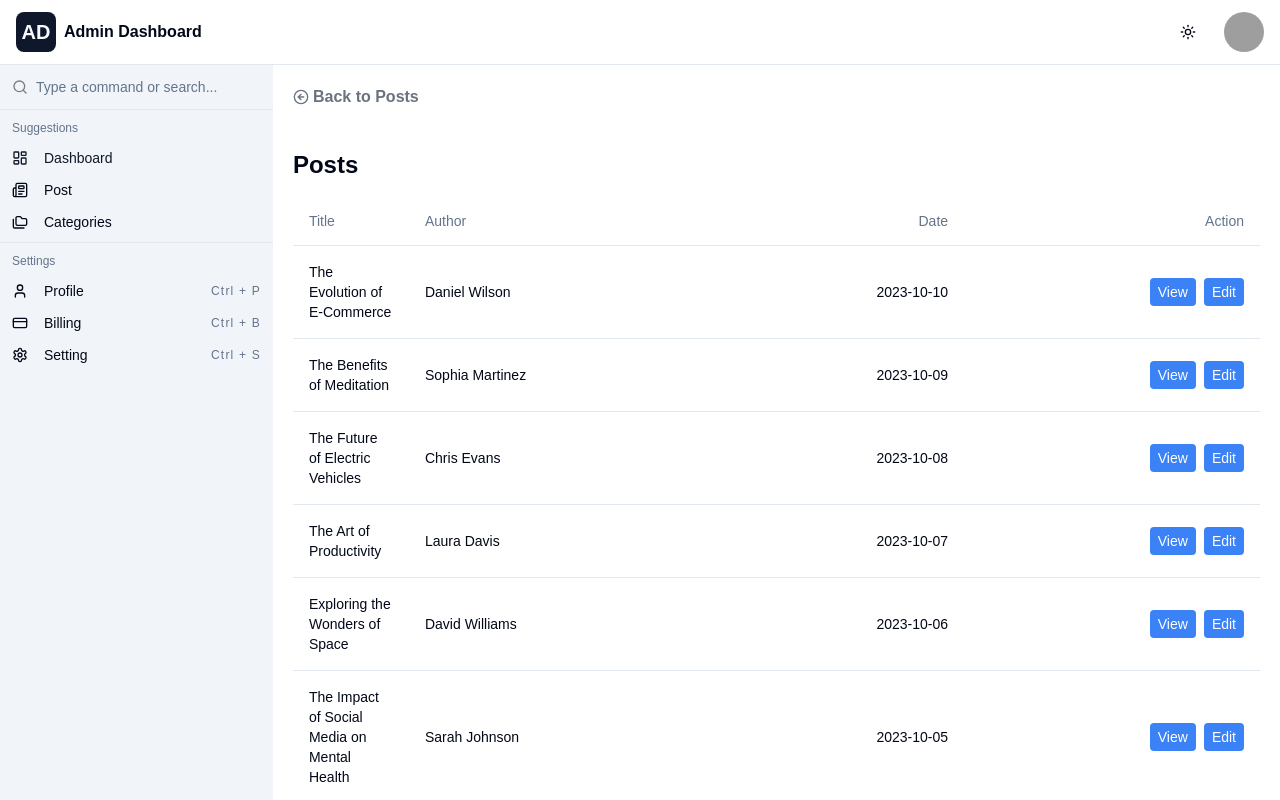
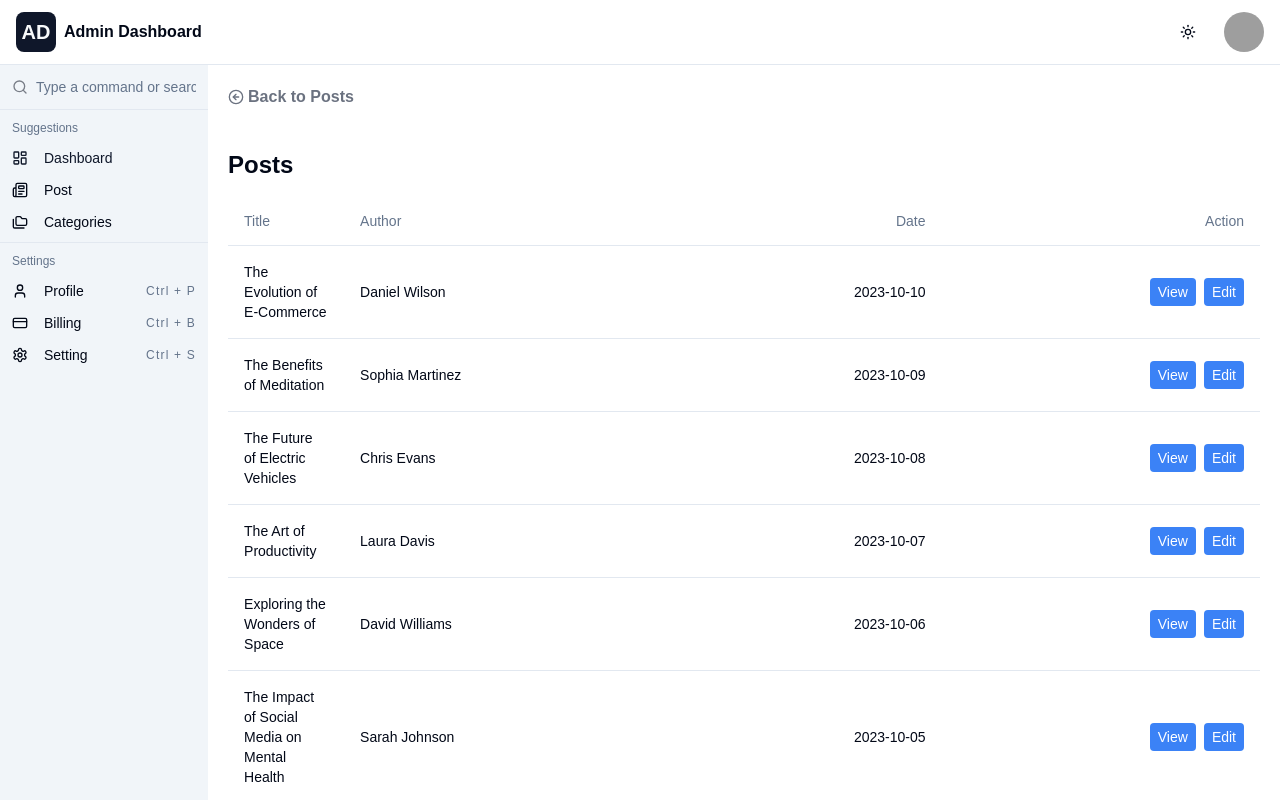
Before and after one commit to NumanKhan0103/admin-dashboard-Next.js-TypeScript-Shadcn-ui, a Next.js app: page /posts in a window 1280 px wide. Shown: the top 800 px of the page. Built offline with nearby package versions, Linux system fonts and the light colour scheme; grey boxes are pictures that could not be loaded.

Commit message:
create separate layout for auth and main

```diff
--- /dev/null
+++ b/app/(auth)/auth/page.tsx
@@ -0,0 +1,7 @@
+const AuthPage = () => {
+    return(
+    <h1> Auth page</h1>
+    )
+}
+
+export default AuthPage;
--- /dev/null
+++ b/app/(auth)/laoyout.tsx
@@ -0,0 +1,9 @@
+const AuthLayout = ({ children } : { children: React.ReactNode }) => {
+    return (
+        <div className="h-[100vh] flex items-center justify-center relative">
+            {children}
+        </div>
+    );
+};
+
+export default AuthLayout;
--- /dev/null
+++ b/app/(main)/layout.tsx
@@ -0,0 +1,21 @@
+import Navbar from "@/components/Navbar";
+import Sidebar from "@/components/Sidebar";
+
+
+const MainLayout = ({ children }: { children: React.ReactNode }) => {
+    return (
+        <>
+            <Navbar />
+            <div className="flex">
+                <div className="hidden md:block h-[100vh] w-[250px]">
+                    <Sidebar />
+                </div>
+                <div className="p-5 w-full md:max-w-[1440px]">
+                    {children}
+                </div>
+            </div>
+        </>
+    );
+};
+
+export default MainLayout;
--- a/app/layout.tsx
+++ b/app/layout.tsx
@@ -1,8 +1,7 @@
 import type { Metadata } from "next";
 import { Geist, Geist_Mono } from "next/font/google";
 import "./globals.css";
-import Navbar from "@/components/Navbar";
-import Sidebar from "@/components/Sidebar";
+
 import { Toaster } from "@/components/ui/sonner";
 import { ThemeProvider } from "@/components/theme-provider"
 const geistSans = Geist({
@@ -36,18 +35,11 @@ export default function RootLayout({
             enableSystem
             disableTransitionOnChange
           >
-        <Navbar />
 
-        <div className="flex">
-          <div className="hidden md:block h-[100vh] w-[350px]">
-            <Sidebar />
-          </div>
-          <div className="p-5 w-full md:max-w-[1140px]">
-            {children}
-          </div>
-          {/* toaster for show message  */}
-          <Toaster />
-        </div>
+        { children}
+
+         {/* toaster for show message  */}
+         <Toaster />
         </ThemeProvider>
       </body>
     </html>
```
Also changed, not shown: app/(main)/categories/page.tsx (renamed from app/categories/page.tsx), app/(main)/page.tsx (renamed from app/page.tsx).
